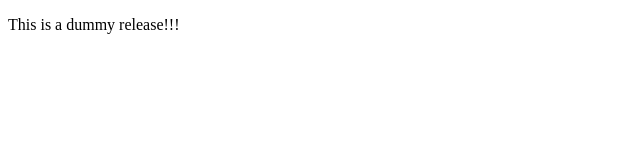
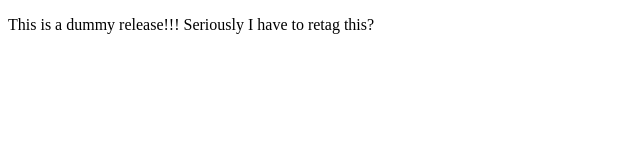
Before and after one commit to AntonKhorev/x-github-actions, a plain HTML site: page src/index.html in a window 1280 px wide. Shown: the whole page, without its empty margins (0-640 px from the left). Drawn offline with Linux system fonts and the light colour scheme.

Commit message:
rerelease

```diff
--- a/src/index.html
+++ b/src/index.html
@@ -6,6 +6,6 @@
 	<title>Dummy release</title>
 </head>
 <body>
-	<p>This is a dummy release!!!</p>
+	<p>This is a dummy release!!! Seriously I have to retag this?</p>
 </body>
 </html>
```
